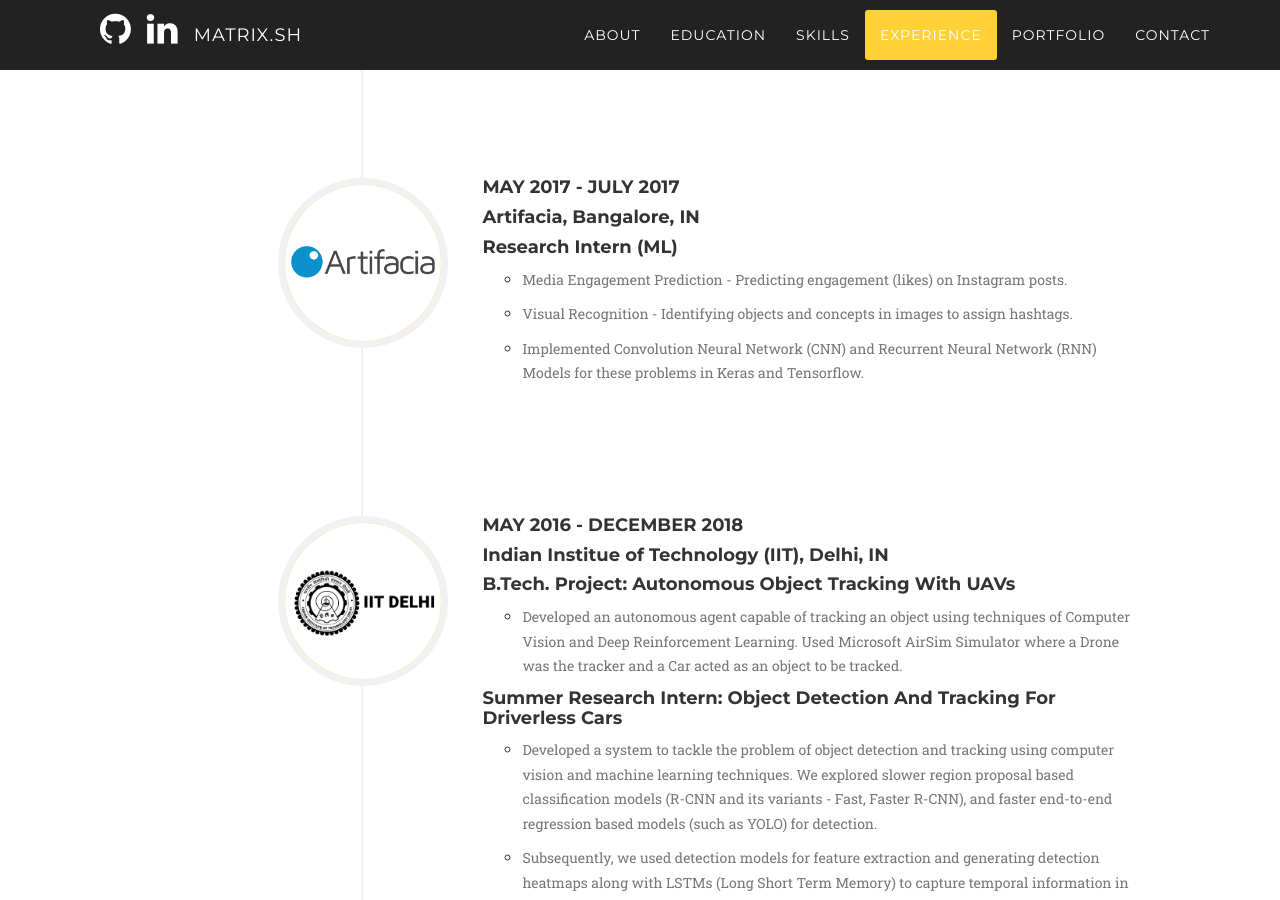
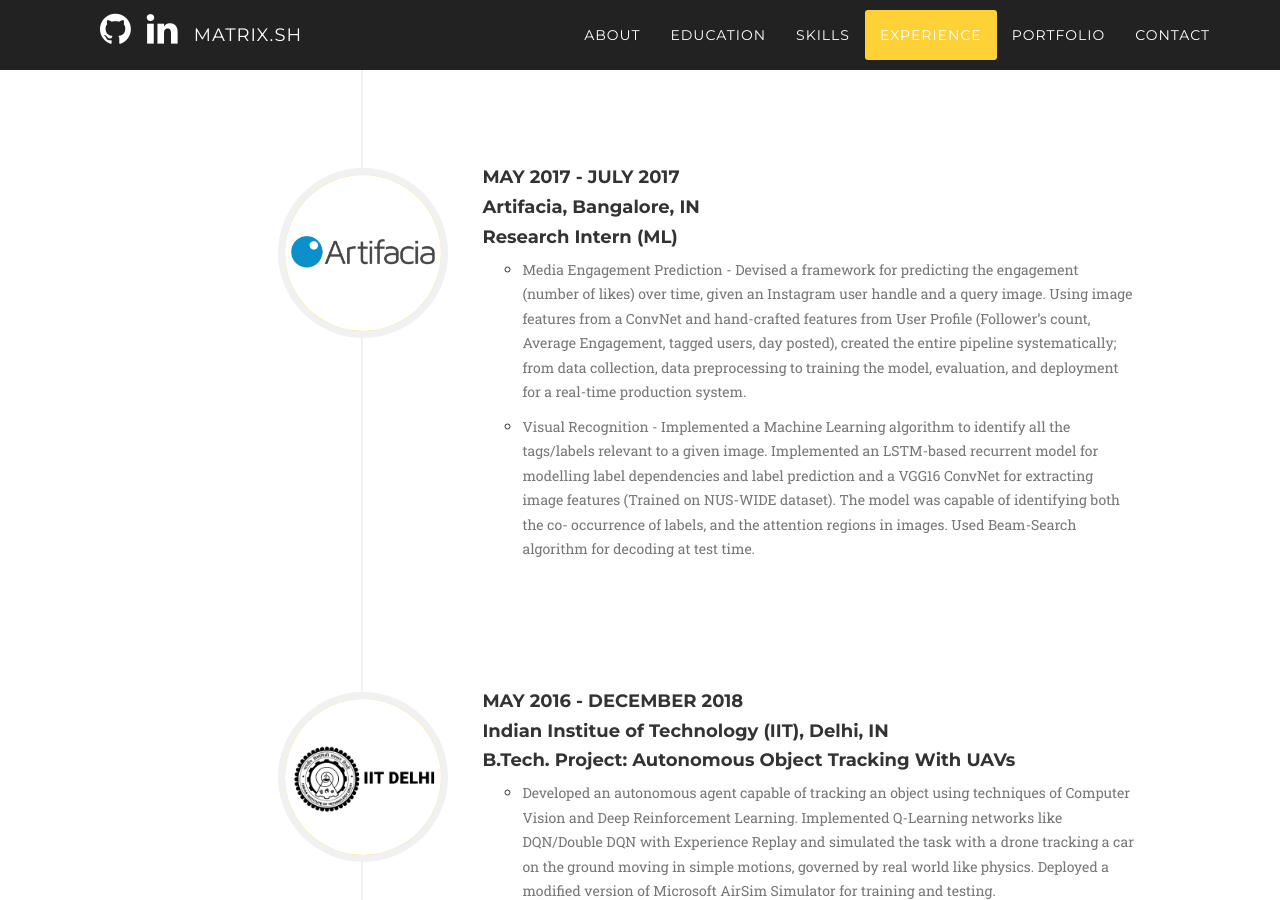
Before and after one commit to ktzsh/ktzsh.github.io, a Jekyll site: the page built from index.html, in a window 1280 px wide and 900 px high, scrolled down 4036 px. Built offline with Jekyll 4.4.1, drawn with Linux system fonts in a browser that asks for light colours; some web fonts are replaced; some of the changed text lies outside the part shown.

Commit message:
webpage: update and fix content

```diff
--- a/_config.yml
+++ b/_config.yml
@@ -64,13 +64,13 @@
 # Skills Section
 skills:
   - title: MACHINE LEARNING FRAMEWORK
-    list: "Tensorflow & Keras &bull; PyTorch &bull; Caffe<br />
+    list: "Tensorflow & Keras &bull; PyTorch <br />
           ONNX &bull; DeepSpeed &bull; Hugging Face<br />
-          Darknet &bull; OpenCV &bull; Matlab"
+          Darknet &bull; OpenCV &bull; Matlab &bull; Caffe"
   - title: PROGRAMMING
     list: "Python &bull; C/C++ &bull; Java &bull; OCaml <br />
-          CUDA &bull; Golang &bull; LaTeX<br />
-          Android Application Development <br />"
+          CUDA &bull; OpenMP/MPI  &bull; LaTeX<br />
+           Golang &bull; Android Application Development <br />"
   - title: PLATFORM, TOOLS AND OTHER LIBRARIES
     list: "MLFlow &bull; DVC &bull; AWS Console <br />
           Celery &bull; Redis &bull; AWS SQS &bull; Git <br />
@@ -92,25 +92,29 @@
     multiple:
       - title: Principal Data Scientist (July 2021 - Present)
         content:
-        - line: Led all Data Science teams at VMock across all business verticals contributing to Technical Management and R&D processes.
-                Transformed the organizaion strucutre of Data Science teams, implemented Monorepo and MLOps practices using MLFLow and DVC.
+        - line: Led all Data Science teams at VMock across all business verticals contributing to Technical Management and R&D
+                processes. Transformed the organization structure of Data Science teams, implemented Monorepo and MLOps
+                practices using MLFLow and DVC.
         - line: Managed research team working on standardizing SOTA research to train and make large scale transformer models
-                productionable using onnxruntime, deepspeed integrations, mixed precision training, quatization and gradient accumulation.
-                Subsequently adopted these models across various NLP problems within the company.
+                productionable using onnxruntime, deepspeed integrations, mixed precision training, quantization and gradient
+                accumulation. Subsequently adopted these models across various NLP problems within the company.
       - title: Senior Data Scientist (December 2019 - July 2021)
         content:
-        - line: "Led a team of 3 people overseeing all reviews, development, improvements, deployment and research projects for the Resume Parser Product."
-        - line: "Deployed production ready prediction models with Tensorflow Serving and implemented Async. Task Queue pipeline using Celery and AWS SQS."
-        - line: "Tasked with developing a multilingual parser capable of parsing resumes in French Language. Solved the Reverse Translation and
-                Token Alignment problem using unsupervised IBM Model 1 and HMM models like Berkeley Aligner and string-matching heuristics using Levenshtein distance."
-        - line: "Worked on developing an in-house Joint Machine Translation and Token Alignment system using Mbart Transformer based encoder-decoer model."
+        - line: "Led a team of 3 people overseeing all reviews, development, improvements, deployment and research projects for the
+                Resume Parser Product."
+        - line: "Tasked with developing a multilingual parser capable of parsing resumes in French Language. Solved the Reverse
+                Translation and Token Alignment problem using unsupervised IBM Model 1 and HMM models like Berkeley Aligner
+                and string-matching heuristics using Levenshtein distance. Worked on developing an in-house Joint Machine
+                Translation and Token Alignment system using MBart Transformer based encoder-decoder model."
+        - line: "Deployed production ready prediction models with TensorFlow Serving and implemented Async. Task Queue
+                pipeline using Celery and AWS SQS. "
       - title: Data Scientist (July 2018 - December 2019)
         content:
         - line: "Tasked with improving and maintaining a robust resume parser that required converting unstructured data into
                 structured data and extracting useful information using techniques of NLP."
-        - line: "Trained in-house BiLSTM CRF based NERs with Character Embeddings and Attention Mechanism
-                delivering high recall and precision for recognizing various entities as positions, organizations, locations, universities,
-                degrees, section titles etc."
+        - line: "Trained in-house BiLSTM CRF based NERs with Character Embeddings and Attention Mechanism delivering high
+                recall and precision for recognizing various entities as positions, organizations, locations, universities, degrees, section
+                titles etc."
         - line: "Built an unsupervised model using topic modeling technique LLDA and PLDA for fast super-section mappings in resume."
   - img: "img/about/5.png"
     date: "May 2017 - July 2017"
@@ -118,24 +122,31 @@
     single:
       - title: Research Intern (ML)
         content:
-        - line: Media Engagement Prediction - Predicting engagement (likes) on Instagram posts.
-        - line: Visual Recognition - Identifying objects and concepts in images to assign hashtags.
-        - line: Implemented Convolution Neural Network (CNN) and Recurrent Neural Network (RNN) Models for these problems in Keras and Tensorflow.
+        - line: Media Engagement Prediction - Devised a framework for predicting the engagement (number of likes) over time,
+                given an Instagram user handle and a query image. Using image features from a ConvNet and hand-crafted features
+                from User Profile (Follower’s count, Average Engagement, tagged users, day posted), created the entire pipeline systematically;
+                from data collection, data preprocessing to training the model, evaluation, and deployment for a real-time production system.
+        - line: Visual Recognition - Implemented a Machine Learning algorithm to identify all the tags/labels relevant to a given image. Implemented an
+                LSTM-based recurrent model for modelling label dependencies and label prediction and a VGG16 ConvNet for
+                extracting image features (Trained on NUS-WIDE dataset). The model was capable of identifying both the co-
+                occurrence of labels, and the attention regions in images. Used Beam-Search algorithm for decoding at test time.
   - img: "img/about/6.jpg"
     date: "May 2016 - December 2018"
     organization: "Indian Institue of Technology (IIT), Delhi, IN"
     multiple:
       - title: "B.Tech. Project: Autonomous Object Tracking with UAVs"
         content:
-        - line: "Developed an autonomous agent capable of tracking an object using techniques of Computer Vision and Deep Reinforcement Learning.
-                Used Microsoft AirSim Simulator where a Drone was the tracker and a Car acted as an object to be tracked."
+        - line: "Developed an autonomous agent capable of tracking an object using techniques of Computer Vision and Deep
+                Reinforcement Learning. Implemented Q-Learning networks like DQN/Double DQN with Experience Replay and
+                simulated the task with a drone tracking a car on the ground moving in simple motions, governed by real world like
+                physics. Deployed a modified version of Microsoft AirSim Simulator for training and testing. "
       - title: "Summer Research Intern: Object Detection and Tracking for Driverless Cars"
         content:
-        - line: "Developed a system to tackle the problem of object detection and tracking using computer vision and machine
-                learning techniques. We explored slower region proposal based classification models (R-CNN and its variants
-                - Fast, Faster R-CNN), and faster end-to-end regression based models (such as YOLO) for detection."
-        - line: "Subsequently, we used detection models for feature extraction and generating detection heatmaps along with
-                LSTMs (Long Short Term Memory) to capture temporal information in sequences/videos for robust tracking and occlusion handling."
+        - line: "Tackled the problem of object detection and tracking using machine learning algorithms. We explored slower region
+                proposal based classification models (R-CNN and its variants - Fast, Faster R-CNN), and faster end-to-end
+                regression based models (such as YOLO) for detection. Subsequently, leveraged detection models for feature
+                extraction and generating detection heatmaps along with LSTMs (Long Short Term Memory) to capture temporal
+                information in sequences/videos for robust tracking and occlusion handling. "
 
 
 # Portfolio Sectionn
```
Also changed, not shown: 1 other file.
